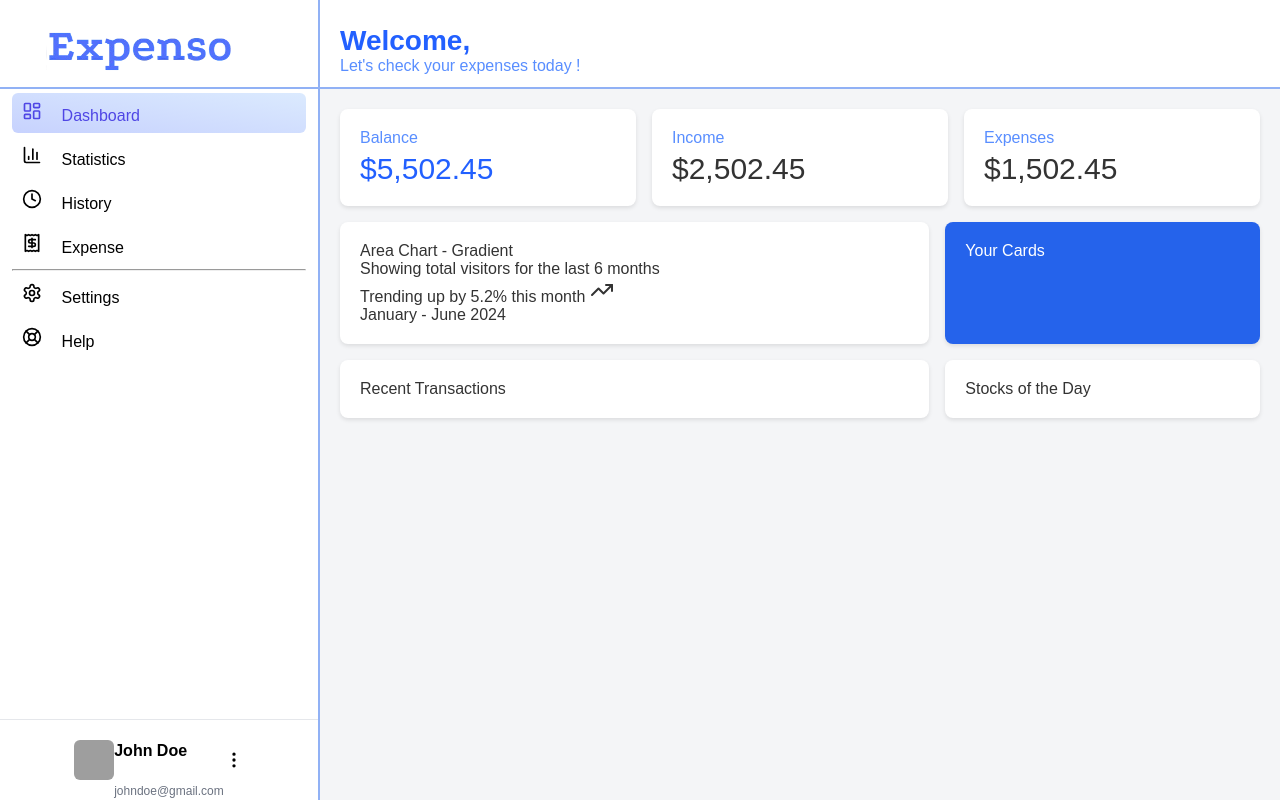
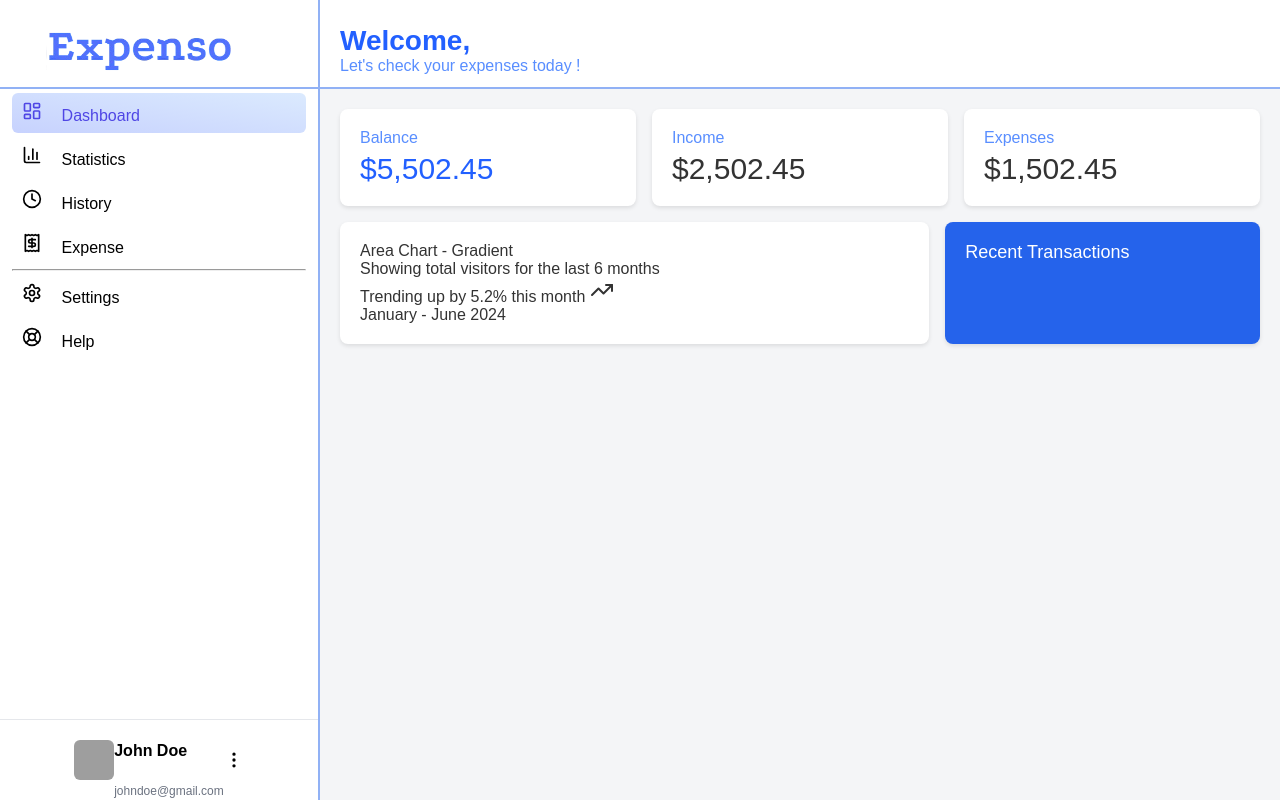
Before and after one commit to HassanKashif-pro/Expense-Tracker, a React (Vite) app in the folder my-react-app/: page /home in a window 1280 px wide. Built offline with nearby package versions, Linux system fonts and the light colour scheme; grey boxes are pictures that could not be loaded; a web font is replaced by a local one.

Commit message:
(webapp): Removed unwanted cards from Home page-

```diff
--- a/my-react-app/src/pages/Home.tsx
+++ b/my-react-app/src/pages/Home.tsx
@@ -58,12 +58,7 @@ export default function Home() {
             <div className="card portfolio-analytics">
               <Component />
             </div>
-            <div className="card your-cards">Your Cards</div>
-          </div>
-
-          <div className="bottom-row">
-            <div className="card recent-transactions">Recent Transactions</div>
-            <div className="card stocks-of-the-day">Stocks of the Day</div>
+            <div className="card your-cards">Recent Transactions</div>
           </div>
         </div>
       </div>
--- a/my-react-app/src/styles/Home.css
+++ b/my-react-app/src/styles/Home.css
@@ -54,8 +54,7 @@
   flex-basis: 285px; /* Ensures consistent width */
 }
 
-.middle-row,
-.bottom-row {
+.middle-row {
   display: flex;
   gap: 16px;
 }
@@ -71,6 +70,7 @@
   flex: 1;
   background-color: #2563eb;
   color: #fff;
+  font-size: large;
 }
 
 .recent-transactions {
```
Also changed, not shown: my-react-app/src/App.css (deleted).
